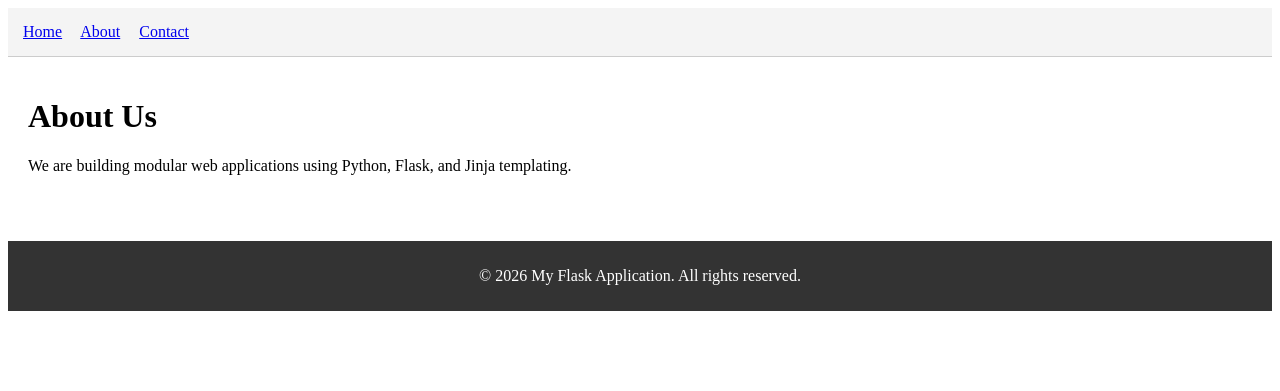
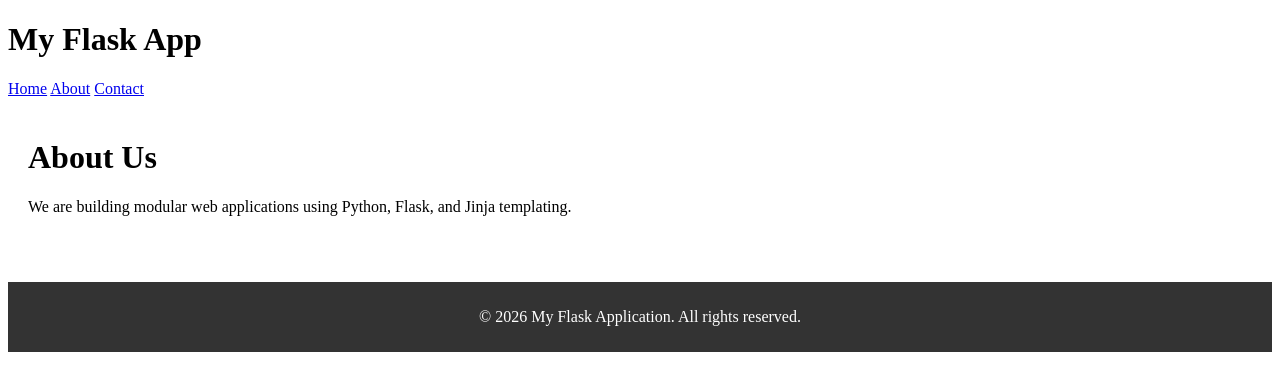
Before and after one commit to willdeng677-pixel/holbertonschool-higher_level_programming, a Flask app: page /about in a window 1280 px wide. Shown: the top 391 px of the page. Run offline with Flask 3, Linux system fonts and the light colour scheme.

Commit message:
header.html

```diff
--- a/python-server_side_rendering/templates/header.html
+++ b/python-server_side_rendering/templates/header.html
@@ -1,7 +1,8 @@
-<header style="background-color: #f4f4f4; padding: 15px; border-bottom: 1px solid #ccc;">
+<header>
+    <h1>My Flask App</h1>
     <nav>
-        <a href="{{ url_for('home') }}" style="margin-right: 15px;">Home</a>
-        <a href="{{ url_for('about') }}" style="margin-right: 15px;">About</a>
+        <a href="{{ url_for('home') }}">Home</a>
+        <a href="{{ url_for('about') }}">About</a>
         <a href="{{ url_for('contact') }}">Contact</a>
     </nav>
 </header>
```
